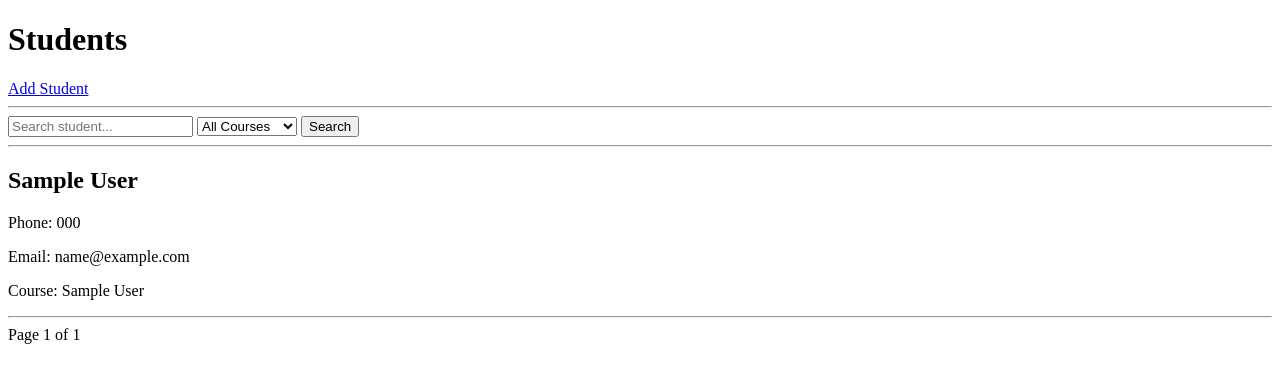
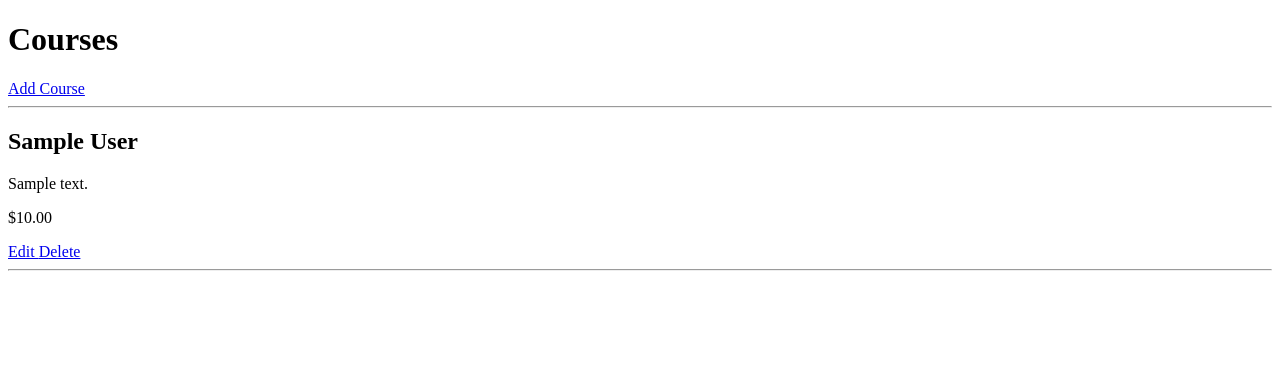
Before and after one commit to Davronbekn202/Normativ, a Django app: page / in a window 1280 px wide. Shown: the top 383 px of the page. Run offline with Django 5.2, Linux system fonts and the light colour scheme; tables that the repository leaves empty hold one stand-in row (values such as "Sample post").

Commit message:
norma 87

```diff
--- a/studentapp/urls.py
+++ b/studentapp/urls.py
@@ -1,25 +1,38 @@
 from django.urls import path
 
 from .views import (
-    course_list,
-    add_course,
-    update_course,
-    delete_course,
-
-    student_list,
-    add_student,
+    CourseListView,
+    CourseCreateView,
+    CourseUpdateView,
+    CourseDeleteView,
 )
 
 urlpatterns = [
 
     # COURSE
-    path('courses/', course_list, name='course-list'),
-    path('add-course/', add_course, name='add-course'),
-    path('update-course/<int:pk>/', update_course, name='update-course'),
-    path('delete-course/<int:pk>/', delete_course, name='delete-course'),
 
-    # STUDENT
-    path('', student_list, name='student-list'),
-    path('add-student/', add_student, name='add-student'),
+    path(
+        '',
+        CourseListView.as_view(),
+        name='course-list'
+    ),
+
+    path(
+        'add-course/',
+        CourseCreateView.as_view(),
+        name='add-course'
+    ),
+
+    path(
+        'update-course/<int:pk>/',
+        CourseUpdateView.as_view(),
+        name='update-course'
+    ),
+
+    path(
+        'delete-course/<int:pk>/',
+        CourseDeleteView.as_view(),
+        name='delete-course'
+    ),
 
 ]
--- a/studentapp/views.py
+++ b/studentapp/views.py
@@ -1,125 +1,66 @@
-from django.shortcuts import render, redirect, get_object_or_404
+from django.urls import reverse_lazy
 
-from .models import Course, Student
-from .forms import CourseForm, StudentForm
+from django.views.generic import (
+    ListView,
+    CreateView,
+    UpdateView,
+    DeleteView
+)
+
+from .models import Course
 
 
 # =========================
-# COURSE CRUD
+# COURSE LIST
 # =========================
 
-def course_list(request):
-    courses = Course.objects.all()
+class CourseListView(ListView):
 
-    context = {
-        'courses': courses
-    }
+    model = Course
 
-    return render(request, 'course/course_list.html', context)
+    template_name = 'course/course_list.html'
 
-
-def add_course(request):
-    form = CourseForm(request.POST or None)
-
-    if form.is_valid():
-        form.save()
-        return redirect('course-list')
-
-    context = {
-        'form': form
-    }
-
-    return render(request, 'course/add_course.html', context)
-
-
-def update_course(request, pk):
-    course = get_object_or_404(Course, pk=pk)
-
-    form = CourseForm(request.POST or None, instance=course)
-
-    if form.is_valid():
-        form.save()
-        return redirect('course-list')
-
-    context = {
-        'form': form
-    }
-
-    return render(request, 'course/update_course.html', context)
-
-
-def delete_course(request, pk):
-    course = get_object_or_404(Course, pk=pk)
-    course.delete()
-    return redirect('course-list')
-
+    context_object_name = 'courses'
 
 
 # =========================
-# STUDENT
+# COURSE CREATE
 # =========================
 
-def student_list(request):
-    students = Student.objects.all()
+class CourseCreateView(CreateView):
 
-    context = {
-        'students': students
-    }
+    model = Course
 
-    return render(request, 'student/student_list.html', context)
+    fields = ['title', 'description', 'price']
+
+    template_name = 'course/add_course.html'
+
+    success_url = reverse_lazy('course-list')
 
 
-def add_student(request):
-    form = StudentForm(request.POST or None)
+# =========================
+# COURSE UPDATE
+# =========================
 
-    if form.is_valid():
-        form.save()
-        return redirect('student-list')
+class CourseUpdateView(UpdateView):
 
-    context = {
-        'form': form
-    }
+    model = Course
 
-    return render(request, 'student/add_student.html', context)
+    fields = ['title', 'description', 'price']
 
-from django.shortcuts import render
-from django.core.paginator import Paginator
+    template_name = 'course/update_course.html'
 
-from .models import Student, Course
+    success_url = reverse_lazy('course-list')
 
 
-def student_list(request):
+# =========================
+# COURSE DELETE
+# =========================
 
-    search = request.GET.get('search')
-    course_id = request.GET.get('course')
+class CourseDeleteView(DeleteView):
 
-    students = Student.objects.all()
-    courses = Course.objects.all()
+    model = Course
 
-    # SEARCH
-    if search:
-        students = students.filter(
-            full_name__icontains=search
-        ) | students.filter(
-            phone__icontains=search
-        ) | students.filter(
-            email__icontains=search
-        )
+    template_name = 'course/delete_course.html'
 
-    # COURSE FILTER
-    if course_id:
-        students = students.filter(course_id=course_id)
-
-    # PAGINATION
-    paginator = Paginator(students, 5)
-
-    page_number = request.GET.get('page')
-
-    page_obj = paginator.get_page(page_number)
-
-    context = {
-        'page_obj': page_obj,
-        'courses': courses,
-    }
-
-    return render(request, 'student/student_list.html', context)
+    success_url = reverse_lazy('course-list')
--- a/templates/course/add_course.html
+++ b/templates/course/add_course.html
@@ -8,6 +8,7 @@
 <h1>Add Course</h1>
 
 <form method="post">
+
     {% csrf_token %}
 
     {{ form.as_p }}
@@ -15,6 +16,8 @@
     <button type="submit">
         Save
     </button>
+
+</form>
 </form>
 </body>
 </html>
--- a/templates/course/course_list.html
+++ b/templates/course/course_list.html
@@ -5,7 +5,6 @@
     <title>Title</title>
 </head>
 <body>
-
 <h1>Courses</h1>
 
 <a href="{% url 'add-course' %}">
@@ -17,6 +16,7 @@
 {% for course in courses %}
 
     <div>
+
         <h2>{{ course.title }}</h2>
 
         <p>{{ course.description }}</p>
@@ -30,11 +30,15 @@
         <a href="{% url 'delete-course' course.pk %}">
             Delete
         </a>
+
     </div>
 
     <hr>
 
+{% empty %}
+
+    <h2>No courses found</h2>
+
 {% endfor %}
-<a href="{% url 'student-list' %}" >Students</a>
 </body>
 </html>
--- a/templates/course/update_course.html
+++ b/templates/course/update_course.html
@@ -8,6 +8,7 @@
 <h1>Update Course</h1>
 
 <form method="post">
+
     {% csrf_token %}
 
     {{ form.as_p }}
@@ -15,6 +16,7 @@
     <button type="submit">
         Update
     </button>
+
 </form>
 </body>
 </html>
```
Also changed, not shown: templates/course/delete_course.html (added, +16 -0 lines).
